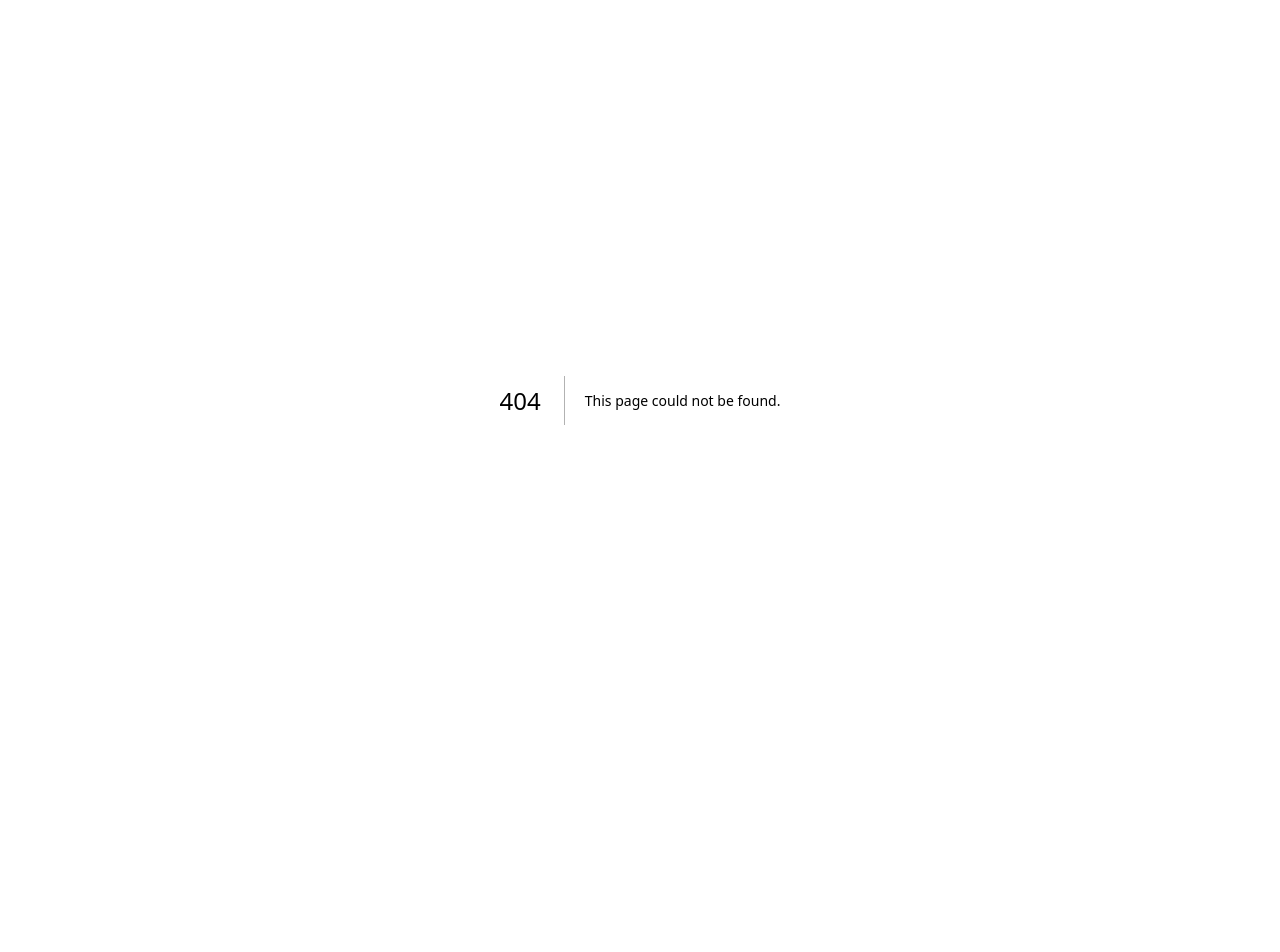
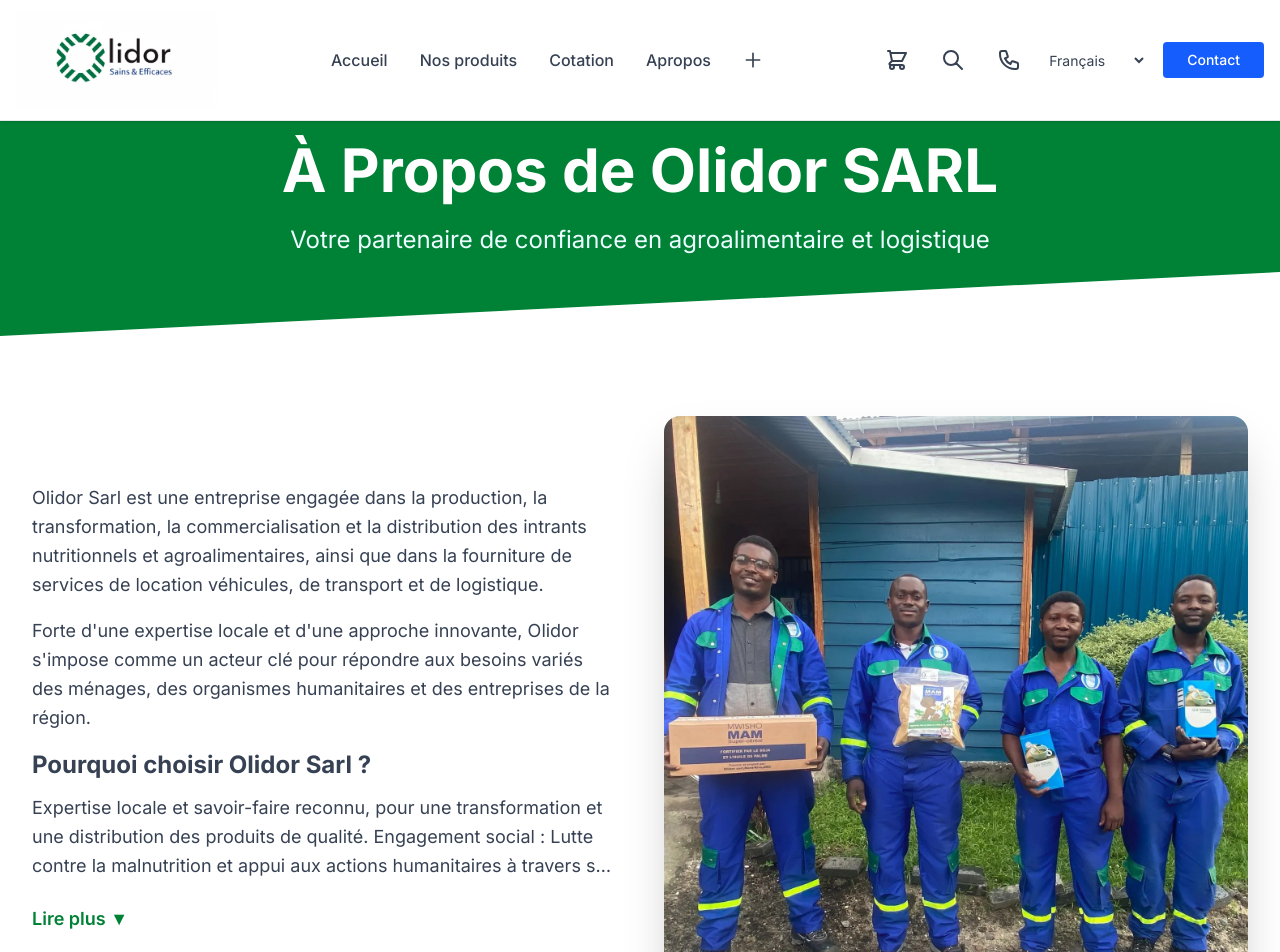
Before and after one commit to RolandAmini/Olidor.Sarl, a Next.js app: page /Apropos in a window 1280 px wide. Before the commit this address had no page. Shown: the top 952 px of the page. Before the commit the page ends 800 px from the top, so only its background shows below. Built offline with nearby package versions, Linux system fonts and the light colour scheme.

Commit message:
added nows pages

```diff
--- a/app/abouts/page.tsx
+++ b/app/Apropos/page.tsx
@@ -33,10 +33,10 @@
    const [isExpanded, setIsExpanded] = useState(false);
 
   const text = `
-  Expertise locale et savoir-faire reconnu, pour une transformation et une distribution de produits de qualité.
-  Engagement social : Lutte contre la malnutrition et appui aux initiatives humanitaires à travers sa structure mère dans l‘objectif de concrétiser la Responsabilité sociale.
-  Services souples et personnalisés, adaptés à chaque client et chaque contexte.
-  Réactivité et fiabilité dans la gestion logistique et le transport, aussi bien en milieu urbain qu’en zones rurales.
+Expertise locale et savoir-faire reconnu, pour une transformation et une distribution des produits de qualité.
+Engagement social : Lutte contre la malnutrition et appui aux actions humanitaires à travers sa structure mère (voir) www.actionofthefuture.org, dans l‘objectif de concrétiser la responsabilité sociale.
+Services souples et personnalisés, adaptés à chaque client et chaque contexte.
+
   `;
 
   return (
@@ -63,19 +63,15 @@
         <div className="max-w-7xl mx-auto">
           <div className="grid grid-cols-1 lg:grid-cols-2 gap-12 items-center">
             <div className="space-y-6">
-              <h2 className="text-3xl sm:text-4xl font-bold text-blue-700">
-                Notre Histoire
-              </h2>
+
               <div className="space-y-4 text-gray-700 text-lg leading-relaxed">
                 <p>
-                  Olidor SARL a été fondée avec une vision claire : devenir un acteur majeur dans le secteur agroalimentaire et logistique en offrant des solutions innovantes et durables.
+                 Olidor Sarl est une entreprise engagée dans la production, la transformation, la commercialisation et la distribution des intrants nutritionnels et agroalimentaires, ainsi que dans la fourniture de services de location véhicules, de transport et de logistique.
                 </p>
                 <p>
-                  Depuis notre création, nous avons construit une réputation solide basée sur la qualité de nos produits, la fiabilité de nos services et notre engagement envers nos clients.
+                 Forte d'une expertise locale et d'une approche innovante, Olidor s'impose comme un acteur clé pour répondre aux besoins variés des ménages, des organismes humanitaires et des entreprises de la région.
                 </p>
-                <p>
-                  Aujourd'hui, nous servons fièrement les ménages, les organisations humanitaires et les entreprises à travers la région, contribuant au développement économique local.
-                </p>
+
                  <h2 className="text-2xl font-bold mb-3">Pourquoi choisir Olidor Sarl ?</h2>
 
                   <p className={`transition-all duration-300 ${isExpanded ? "" : "line-clamp-3"}`}>
--- a/components/Navbar.tsx
+++ b/components/Navbar.tsx
@@ -50,12 +50,12 @@
             >
               Cotation
             </Link>
-            {/* <Link
-              href="/Boutique"
+             <Link
+              href="/Apropos"
               className="text-sm xl:text-base text-gray-700 font-medium hover:text-green-600 transition-colors whitespace-nowrap"
             >
-              Boutique
-            </Link> */}
+              Apropos
+            </Link>
             <button className="text-gray-700 hover:text-green-600">
               <svg className="w-5 h-5" fill="none" stroke="currentColor" viewBox="0 0 24 24">
                 <path strokeLinecap="round" strokeLinejoin="round" strokeWidth={2} d="M12 4v16m8-8H4" />
```
